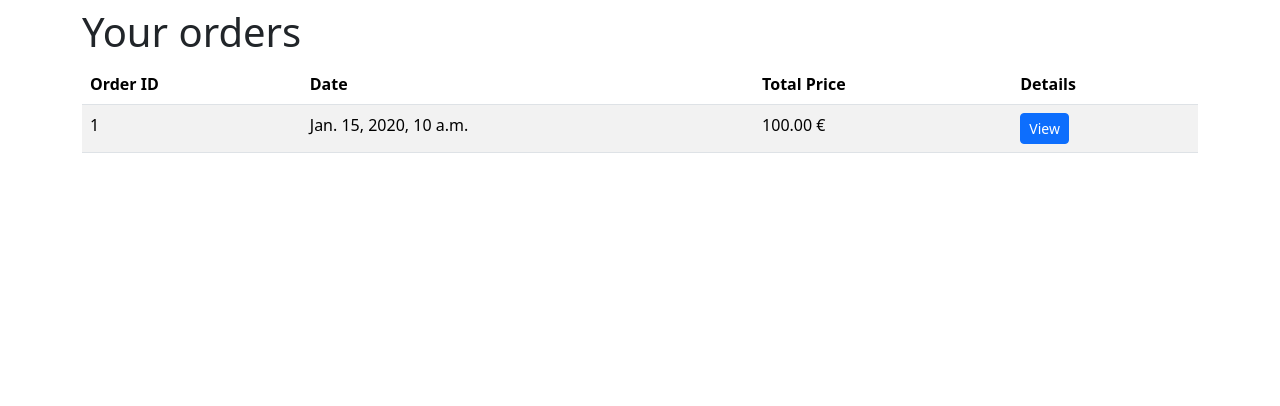
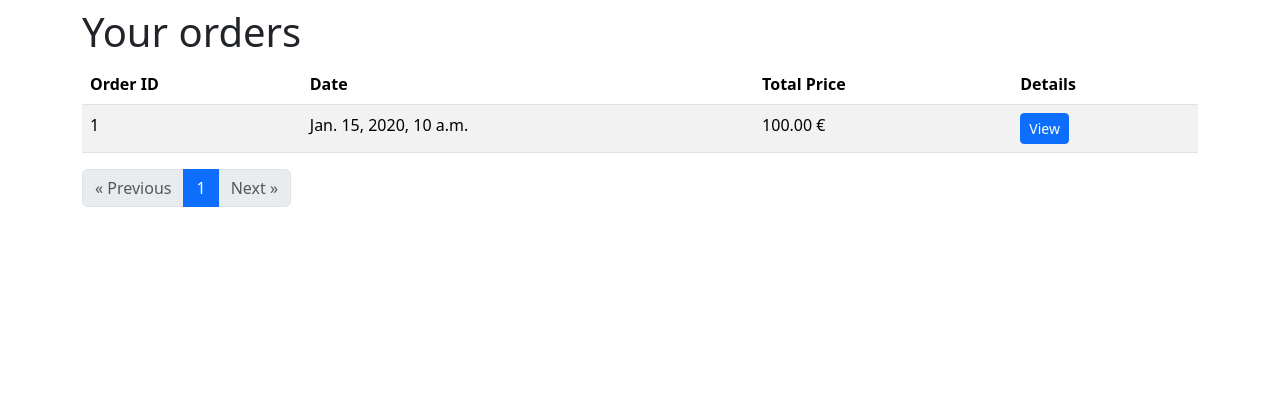
Before and after one commit to mmlinaric/PyWebshop, a Django app: page /webshop/orders in a window 1280 px wide. Shown: the part 56-462 px from the top of the page. Run offline with Django 5.2, Linux system fonts and the light colour scheme; a user stored in the database is signed in; tables that the repository leaves empty hold one stand-in row (values such as "Sample post"); some libraries are stand-ins or nearby versions.

Commit message:
add pagination to orders and finish pagination on products view

```diff
--- a/templates/webshop/orders.html
+++ b/templates/webshop/orders.html
@@ -24,6 +24,44 @@
             {% endfor %}
         </tbody>
     </table>
+
+
+    <!-- Pagination -->
+    <nav>
+        <ul class="pagination">
+            {% if orders.has_previous %}
+                <li class="page-item">
+                    <a class="page-link" href="?page={{ orders.previous_page_number }}">&laquo; Previous</a>
+                </li>
+            {% else %}
+                <li class="page-item">
+                    <a class="page-link disabled" href="#">&laquo; Previous</a>
+                </li>
+            {% endif %}
+
+            {% for num in orders.paginator.page_range %}
+                {% if orders.number == num %}
+                    <li class="page-item active">
+                        <a class="page-link" href="#">{{ num }}</a>
+                    </li>
+                {% else %}
+                    <li class="page-item">
+                        <a class="page-link" href="?page={{ num }}">{{ num }}</a>
+                    </li>
+                {% endif %}
+            {% endfor %}
+
+            {% if orders.has_next %}
+                <li class="page-item">
+                    <a class="page-link" href="?page={{ orders.next_page_number }}">Next &raquo;</a>
+                </li>
+            {% else %}
+                <li class="page-item">
+                    <a class="page-link disabled" href="#">Next &raquo;</a>
+                </li>
+            {% endif %}
+        </ul>
+    </nav>
     {% else %}
         <p>No orders found</p>
     {% endif %}
--- a/webshop/views.py
+++ b/webshop/views.py
@@ -117,5 +117,16 @@ def order_confirmation(request, order_id):
 
 @login_required
 def orders(request):
-    orders = Order.objects.filter(user=request.user)
+    # Pagination
+    order_list = Order.objects.filter(user=request.user)
+    page = request.GET.get('page', 1)
+    paginator = Paginator(order_list, 10)
+
+    try:
+        orders = paginator.page(page)
+    except PageNotAnInteger:
+        orders = paginator.page(1)
+    except EmptyPage:
+        orders = paginator.page(paginator.num_pages)
+
     return render(request, 'webshop/orders.html', {'orders': orders})
```
Also changed, not shown: templates/webshop/products.html (+8 -0 lines).
